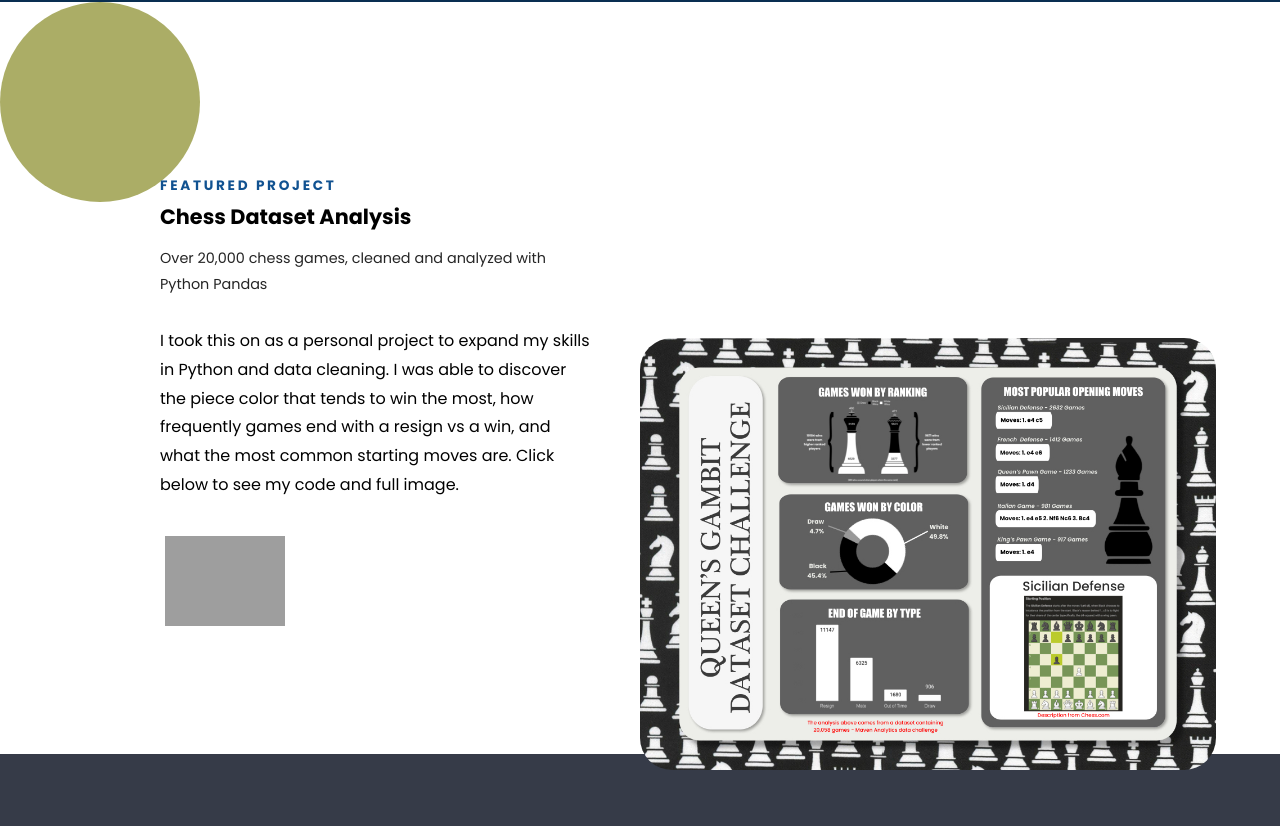
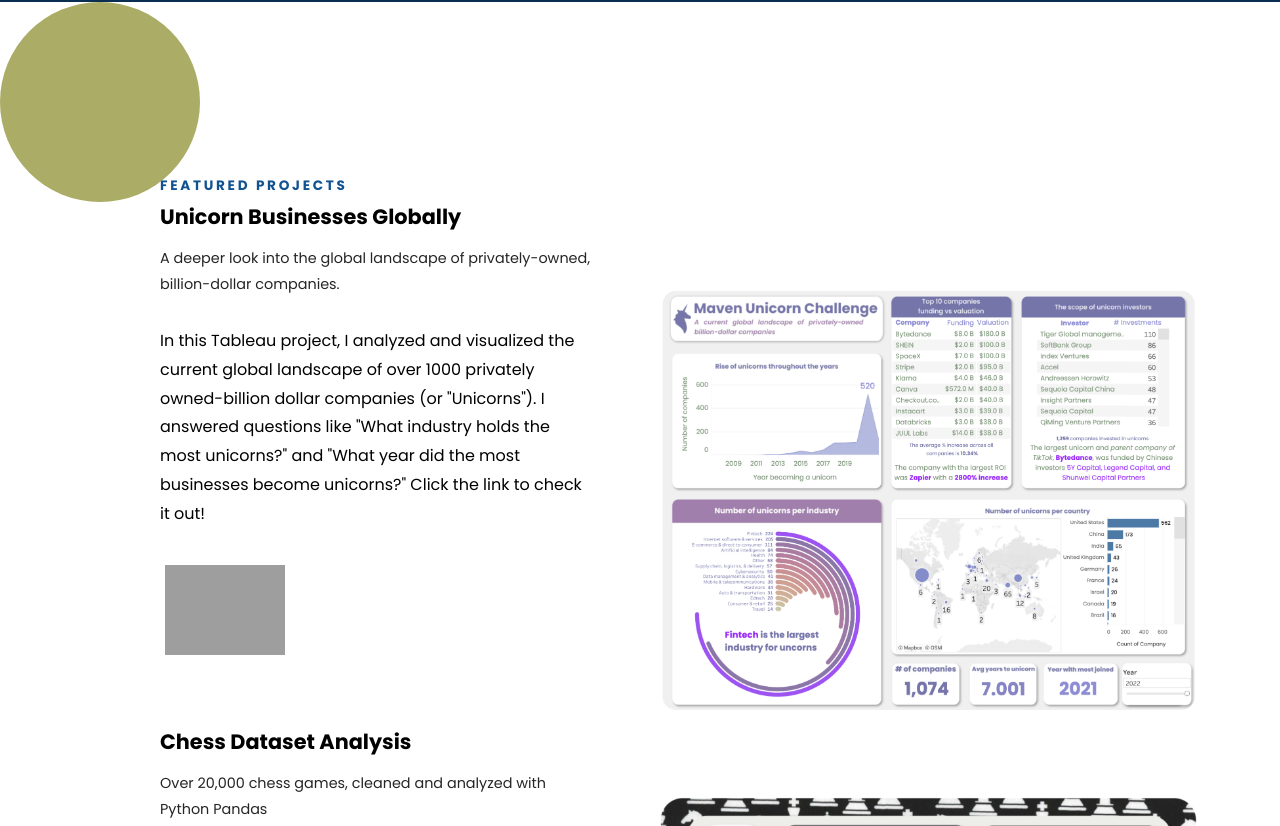
Before and after one commit to AsaHoward7/ahportfolio, a plain HTML site: page index.html in a window 1280 px wide. Shown: the part 1481-2307 px from the top of the page. Drawn offline with nearby package versions, Linux system fonts and the light colour scheme; grey boxes are pictures that could not be loaded.

Commit message:
new project

```diff
--- a/css/main.scss
+++ b/css/main.scss
@@ -87,10 +87,12 @@ section {
     text-align: center;
     letter-spacing: .2em;
     font-size: 2em
+
 }
 
 .featured {
     position: relative;
+
 
 }
 .featured::before {
@@ -133,14 +135,14 @@ section {
     width: 120px;
     margin: .3em;
 
+
+
 }
 
 
 
-.right-transition2 {
-    border-radius: 2em;
-    display: grid;
-}
+
+
 
 .skills {
     background: #363B48;
@@ -251,22 +253,20 @@ section {
     }
     .featured {
         display: grid;
-        grid-template-comlumns: 40% auto;
+        grid-template-columns: 40% auto;
+        margin-bottom: 2em;
     }
 
     .left {
         display: grid;
         place-content: center;
-        margin-right: 55%;
+
+
     }
 
     .right {
-        margin-left: 50%;
-        margin-top: -17em;
-        float: right;
-        place-content: right;
-        width: 60%;
-        display: flex;
+
+    }
 
     }
     .skills {
--- a/index.html
+++ b/index.html
@@ -62,12 +62,24 @@
         </div>
     </section>
 
-
     <section class="featured">
         <div class="left">
             <div class="inner transition2">
-                <p class="subtitle">Featured Project</p>
-                <a href="#" class="featured-title">Chess Dataset Analysis</a>
+                <p class="subtitle">Featured Projects</p>
+                <a href="https://public.tableau.com/shared/K2WPWC475?:display_count=n&:origin=viz_share_link" class="featured-title">Unicorn Businesses Globally</a>
+                <p class="featured-desc">A deeper look into the global landscape of privately-owned, billion-dollar companies.</p>
+                <p class="description">In this Tableau project, I analyzed and visualized the current global landscape of over 1000 privately owned-billion dollar companies (or "Unicorns"). I answered questions like "What industry holds the most unicorns?" and "What year did the most businesses become unicorns?" Click the link to check it out!</p>
+                <a href="https://public.tableau.com/shared/K2WPWC475?:display_count=n&:origin=viz_share_link" target="_blank" rel="noopener noreferrer">
+                    <img class="cta-1" src="full-image.svg" alt="github-cta">
+                </a>
+            </div>
+        </div>
+        <!div class="project">
+            <img src="dashboard-2.png" class="right transition2" alt="mvp_top">
+        <!/div>
+        <div class="left">
+            <div class="inner transition2">
+                <a href="https://drive.google.com/file/d/1eJdkCxLTP7g7u4VoSF9qxZoVsE6VgJJh/view?usp=sharing" class="featured-title">Chess Dataset Analysis</a>
                 <p class="featured-desc">Over 20,000 chess games, cleaned and analyzed with Python Pandas</p>
                 <p class="description">I took this on as a personal project to expand my skills in Python and data cleaning. I was able to discover the piece color that tends to win the most, how frequently games end with a resign vs a win, and what the most common starting moves are. Click below to see my code and full image. </p>
                 <a href="https://drive.google.com/file/d/1eJdkCxLTP7g7u4VoSF9qxZoVsE6VgJJh/view?usp=sharing" target="_blank" rel="noopener noreferrer">
@@ -75,10 +87,12 @@
                 </a>
             </div>
         </div>
-        <div class="right">
-            <img class="right-transition2" src="Chess.jpeg" alt="mvp_top">
-        </div>
+        <!div class="project">
+           <img src="Chess.png" class="right transition2" alt="mvp_top">
+
+        <!/div>
     </section>
+
 
     <section class="skills">
         <div class="skills-head">
@@ -156,6 +170,9 @@
         </div>
     </section>
 
+
+
+
     <script src="https://cdnjs.cloudflare.com/ajax/libs/gsap/3.9.1/gsap.min.js"></script>
     <script src="https://cdnjs.cloudflare.com/ajax/libs/gsap/3.9.1/ScrollTrigger.min.js" ></script>
 
```
Also changed, not shown: chess.png (added), css/main.css, cup.jpg (added), dashboard-2.png (added), dashboard.png (added), 2 other files.
